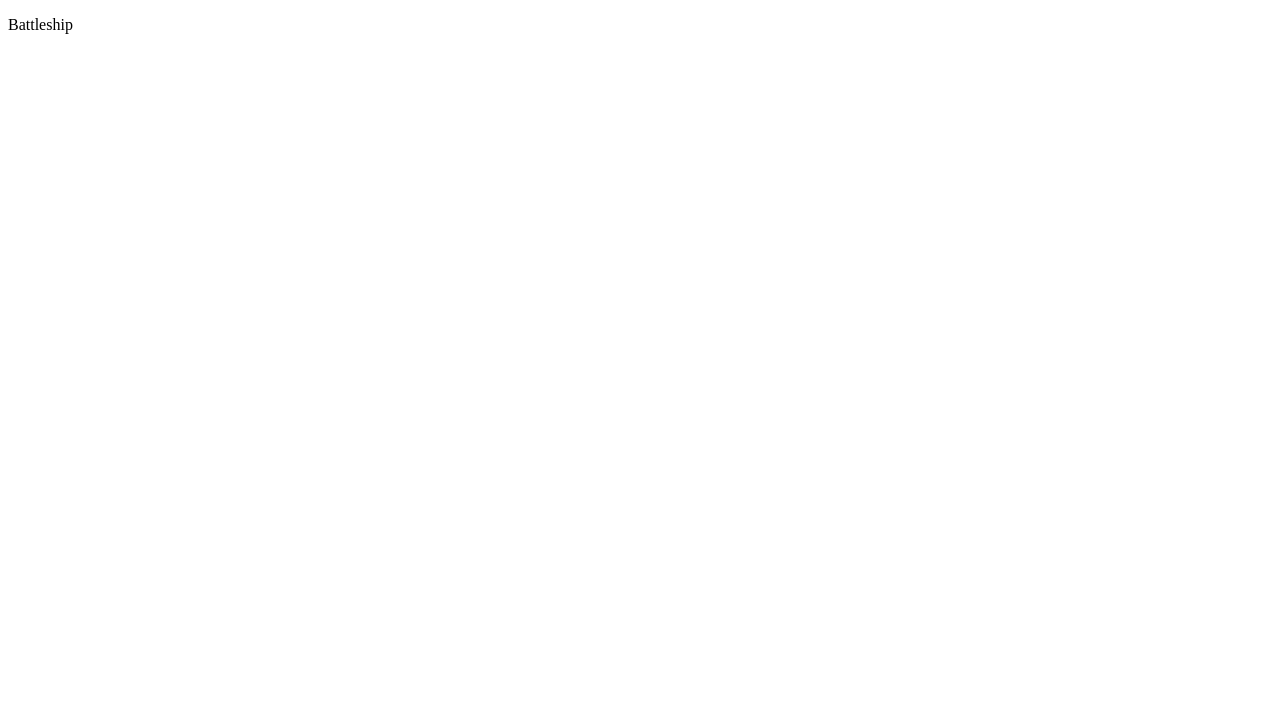
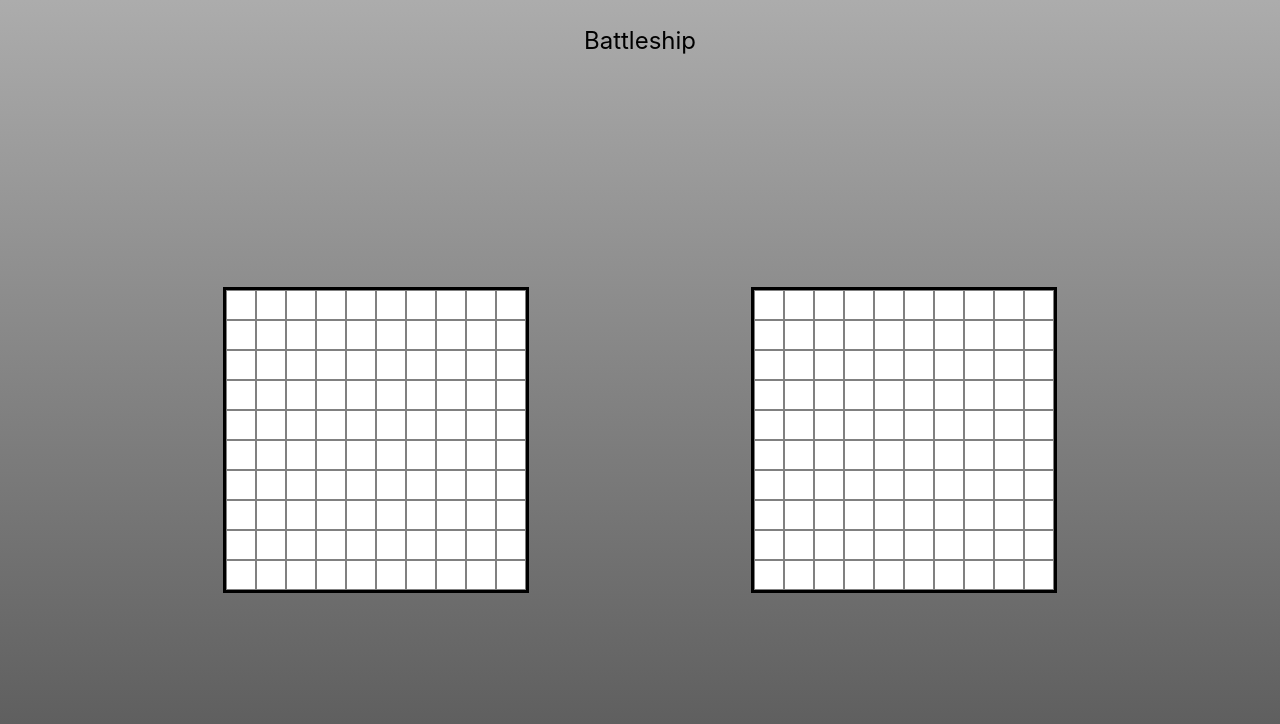
Before and after one commit to dvonnew/battleship, a website built with webpack: page dist/index.html in a window 1280 px wide. Built offline with nearby package versions, Linux system fonts and the light colour scheme; files whose address does not match are found by name.

Commit message:
started the UI

```diff
--- a/src/DOM/DOMscripts.js
+++ b/src/DOM/DOMscripts.js
@@ -0,0 +1,47 @@
+
+
+class DOMcontroller {
+
+    runDOM (player1, player2) {
+        this.createGameboard(player1)
+        this.createGameboard(player2)
+
+    }
+
+    createGameboard(player){
+        const gameBox = document.getElementById('game-box')
+        const gameboard = document.createElement('div')
+
+        gameBox.appendChild(gameboard)
+        gameboard.className = 'gameboard'
+
+        gameboard.style.setProperty('--grid-rows', 10)
+        gameboard.style.setProperty('--grid-cols', 10)
+        player.gameboard.board.forEach((box,i) => {
+            let div = document.createElement('div')
+            div.dataset.index = i
+            gameboard.appendChild(div).classList.add('box', 'empty')
+        });
+    }
+
+    playerTurn(attackingPlayer, recievingPlayer){
+        const boxes = document.querySelectorAll('.box')
+        boxes.forEach(box => {
+            box.addEventListener('click', ()=>{
+                attackingPlayer.turn(box.dataset.index, recievingPlayer.gameboard)
+                box.classList.remove('empty')
+                if (recievingPlayer.gameboard.board[box.dataset.index].hasShip !== true){
+                    box.classList.add('hit')
+                }
+                else{
+                    box.classList.add('ship-hit')
+                }
+            })
+        })
+
+    }
+
+
+}
+
+export {DOMcontroller}
--- a/src/__tests__/gameboardTests.js
+++ b/src/__tests__/gameboardTests.js
@@ -24,8 +24,8 @@
 
     test('Ship hit', ()=>{
         testBoard.placeShip(2, 'Carrier', 'x')
-        testBoard.receiveAttack(2)
-        expect(testBoard.fleet[0].beenHit.includes(2)).toBe(true)
+        testBoard.receiveAttack(3)
+        expect(testBoard.fleet[0].beenHit.includes(3)).toBe(true)
     })
 
     test('Ship has been placed', ()=>{
--- a/src/app/gameboard.js
+++ b/src/app/gameboard.js
@@ -27,12 +27,12 @@
     }
 
     attackShip(location){
-        this.fleet.forEach((boat)=>{
+        this.fleet.forEach(boat=>{
             if (!boat.position.includes(location)){
                 return
             }
             else{
-                boat.beenHit.push(location)
+                boat.hit(location)
             }
         })
     }
--- a/src/app/player.js
+++ b/src/app/player.js
@@ -12,6 +12,15 @@
         else{
             return
         }
+        gameboard.fleet.forEach(ship => {
+            if (!ship.isSunk()){
+                console.log(gameboard.fleet[0].beenHit)
+                return
+            }
+            else {
+                console.log(`${ship.name} sank`)
+            }
+        });
     }
 }
 
--- a/src/index.js
+++ b/src/index.js
@@ -1,15 +1,22 @@
+import './style.css'
 import {Player} from '../src/app/player'
+import {DOMcontroller} from './DOM/DOMscripts'
 
 class Battleship {
 
     constructor(){
         this.player1 = new Player
         this. player2 = new Player
+        this.DOMcontroller = new DOMcontroller(this.player1, this.player2)
     }
 
     run(){
 
+        this.player2.gameboard.placeShip(2, 'Carrier', 'x')
+        this.DOMcontroller.runDOM(this.player1, this.player2)
+        this.DOMcontroller.playerTurn(this.player1, this.player2)
     }
+}
 
-
-}
+let game = new Battleship
+game.run()
--- /dev/null
+++ b/src/style.css
@@ -0,0 +1,69 @@
+body, html{
+    height: 100%;
+    width: 100%;
+    margin: 0;
+    padding: 0;
+    font-family: BlinkMacSystemFont, -apple-system, "Segoe UI", "Roboto",
+    "Oxygen", "Ubuntu", "Cantarell", "Fira Sans", "Droid Sans",
+    "Helvetica Neue", "Helvetica", "Arial", sans-serif;
+}
+
+#layout{
+    height: 100%;
+    width: 100%;
+    margin: 0;
+    padding: 0;
+    background: linear-gradient(#acacac, #575757);
+}
+
+#header{
+    height: 10%;
+    width: 100%;
+    display: flex;
+    justify-content: center;
+    align-items: center;
+}
+
+p{
+    font-size: 24px;
+}
+
+#game-box{
+    height: 90%;
+    width: 100%;
+    display: flex;
+    flex-direction: row;
+    justify-content: space-evenly;
+    align-items: center;
+}
+
+.gameboard {
+    height: 300px;
+    width: 300px;
+    margin: 0;
+    padding: 0;
+    display: grid;
+    grid-template-rows: repeat(var(--grid-rows),1fr);
+    grid-template-columns: repeat(var(--grid-cols),1fr);
+    background-color: white;
+    border-color: black;
+    border-width: 5px;
+    border: black;
+    border-style: solid;
+}
+
+.box{
+    border: .5px solid grey;
+}
+
+.box:hover{
+    background-color: grey;
+}
+
+.hit{
+    background-color: green;
+}
+
+.ship-hit{
+    background-color: red;
+}
--- a/src/styles.css
+++ /dev/null
@@ -1,29 +0,0 @@
-body, html{
-    height: 100%;
-    width: 100%;
-    margin: 0;
-    padding: 0;
-    font-family: BlinkMacSystemFont, -apple-system, "Segoe UI", "Roboto",
-    "Oxygen", "Ubuntu", "Cantarell", "Fira Sans", "Droid Sans",
-    "Helvetica Neue", "Helvetica", "Arial", sans-serif;
-}
-
-#layout{
-    height: 100%;
-    width: 100%;
-    margin: 0;
-    padding: 0;
-    background: linear-gradient(#acacac, #575757);
-}
-
-#header{
-    height: 10%;
-    width: 100%;
-    display: flex;
-    justify-content: center;
-    align-items: center;
-}
-
-p{
-    font-size: 24px;
-}
```
Also changed, not shown: index.html (deleted, +0 -10 lines), dist/index.html, dist/main.js, 2 other files.
